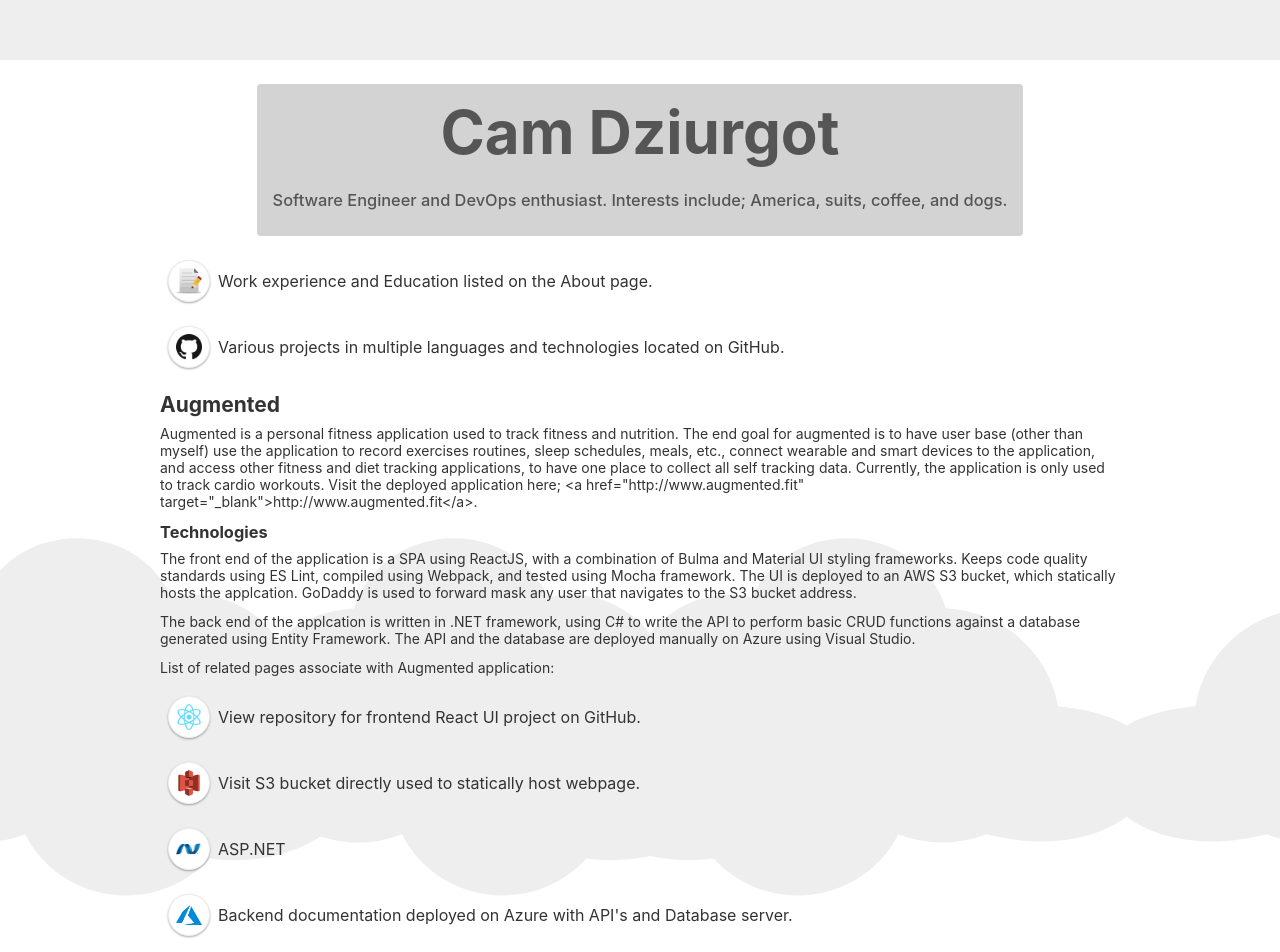
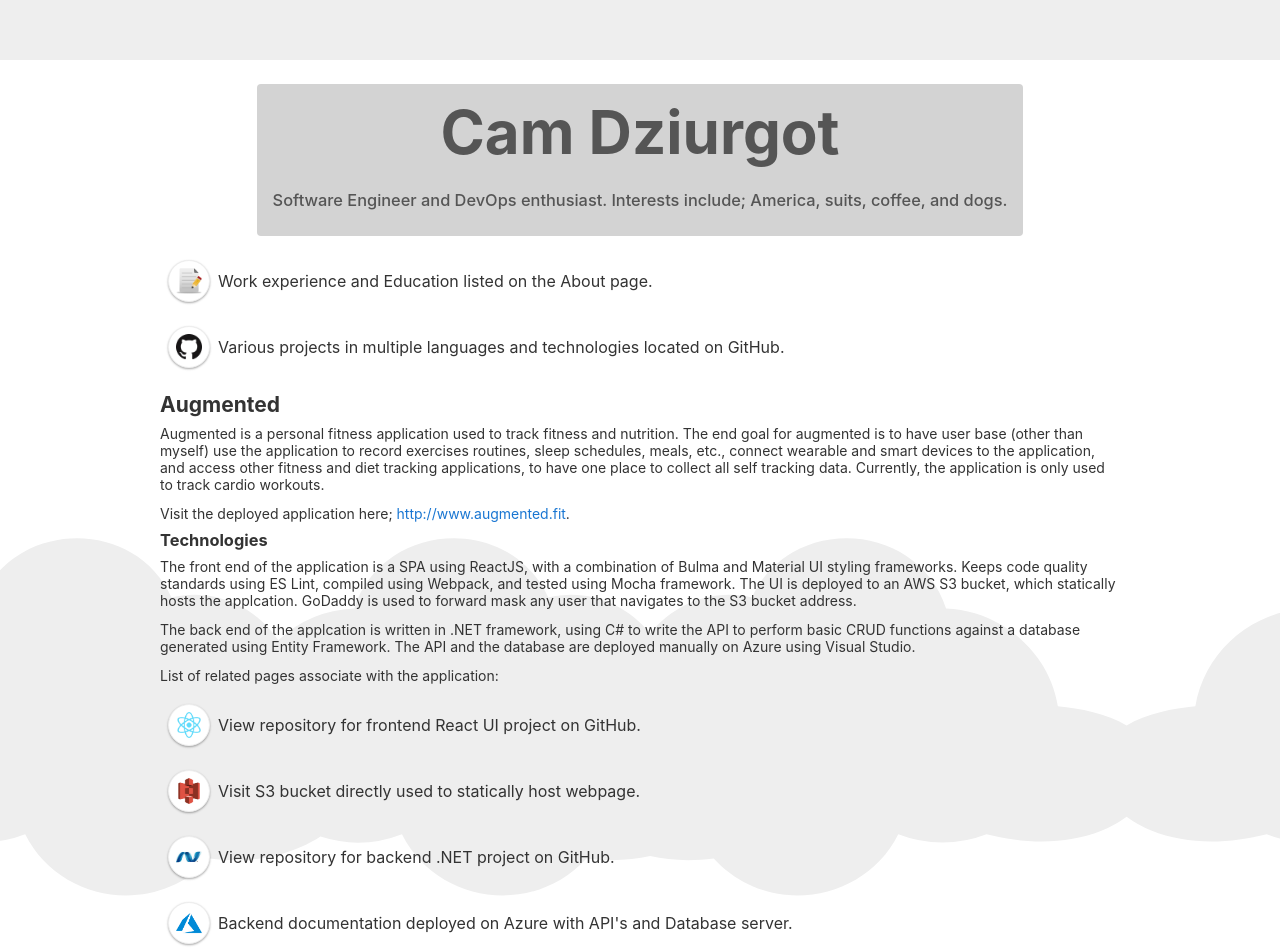
Before and after one commit to cameronDz/homepage-ui, an Angular app: page / in a window 1280 px wide. Shown: the top 952 px of the page. Built offline with nearby package versions, Linux system fonts and the light colour scheme.

Commit message:
update app overview to include default deploy and tech list lines

```diff
--- a/src/app/components/application-overview-container/application-overview-container.component.html
+++ b/src/app/components/application-overview-container/application-overview-container.component.html
@@ -1,4 +1,5 @@
 <md-application-overview *ngIf="overviewModel"
+    [deployedUrl]="overviewModel.deployedUrl"
     [overviewParagraphs]="overviewModel.overviewParagraphs"
     [technologyParagraphs]="overviewModel.technologyParagraphs"
     [title]="overviewModel.title"
--- a/src/app/components/application-overview/application-overview.component.html
+++ b/src/app/components/application-overview/application-overview.component.html
@@ -7,6 +7,10 @@
                 {{paragraph}}
             </p>
         </ng-container>
+        <p *ngIf="deployedUrl">
+            {{VISIT_DEPLOYED_APPLICATION_TEXT + " "}}
+            <a href="{{deployedUrl}}" target="_blank">{{deployedUrl}}</a>.
+        </p>
     </div>
 
     <div *ngIf="technologyParagraphs && !!technologyParagraphs.length" class="technology-section-container">
@@ -19,6 +23,9 @@
         </ng-container>
 
         <div *ngIf="technologyBullets && !!technologyBullets.length" class="technology-bullets-container">
+            <p class="paragraph-container">
+                {{TECHNOLOGY_LIST_TEXT}}
+            </p>
             <ng-container *ngFor="let bullet of technologyBullets">
                 <div *ngIf="bullet" class="bullet-point-container">
                     <md-bullet-point
--- a/src/app/components/application-overview/application-overview.component.ts
+++ b/src/app/components/application-overview/application-overview.component.ts
@@ -8,8 +8,11 @@ import { BulletPointModel } from '../bullets-container/bullet-point.model';
 })
 export class ApplicationOverviewComponent implements OnInit {
 
+  public readonly TECHNOLOGY_LIST_TEXT: string = 'List of related pages associate with the application:';
   public readonly TECHNOLOGY_TITLE: string = 'Technologies';
+  public readonly VISIT_DEPLOYED_APPLICATION_TEXT: string = 'Visit the deployed application here;';
 
+  @Input() deployedUrl: string = '';
   @Input() overviewParagraphs: Array<string> = [];
   @Input() technologyBullets: Array<BulletPointModel> = [];
   @Input() technologyParagraphs: Array<string> = [];
--- a/src/app/components/application-overview/application-overview.model.ts
+++ b/src/app/components/application-overview/application-overview.model.ts
@@ -1,9 +1,14 @@
 export class ApplicationOverviewModel {
+  public deployedUrl: string;
   public overviewParagraphs: Array<string>;
   public technologyParagraphs: Array<string>;
   public title: string;
 
-  constructor(title: string = '', overviewParagraphs: Array<string> = [], technologyParagraphs: Array<string> = []) {
+  constructor(title: string = '',
+              overviewParagraphs: Array<string> = [],
+              technologyParagraphs: Array<string> = [],
+              deployedUrl: string = '') {
+    this.deployedUrl = deployedUrl;
     this.overviewParagraphs = overviewParagraphs;
     this.technologyParagraphs = technologyParagraphs;
     this.title = title;
--- a/src/assets/data/applicationOverviews.json
+++ b/src/assets/data/applicationOverviews.json
@@ -1,25 +1,25 @@
 {
   "payload": {
     "augmented": {
+      "deployedUrl": "http://www.augmented.fit",
       "overviewParagraphs": [
-        "Augmented is a personal fitness application used to track fitness and nutrition. The end goal for augmented is to have user base (other than myself) use the application to record exercises routines, sleep schedules, meals, etc., connect wearable and smart devices to the application, and access other fitness and diet tracking applications, to have one place to collect all self tracking data. Currently, the application is only used to track cardio workouts. Visit the deployed application here; <a href=\"http://www.augmented.fit\" target=\"_blank\">http://www.augmented.fit</a>."
+        "Augmented is a personal fitness application used to track fitness and nutrition. The end goal for augmented is to have user base (other than myself) use the application to record exercises routines, sleep schedules, meals, etc., connect wearable and smart devices to the application, and access other fitness and diet tracking applications, to have one place to collect all self tracking data. Currently, the application is only used to track cardio workouts."
       ],
       "technologyParagraphs": [
         "The front end of the application is a SPA using ReactJS, with a combination of Bulma and Material UI styling frameworks. Keeps code quality standards using ES Lint, compiled using Webpack, and tested using Mocha framework. The UI is deployed to an AWS S3 bucket, which statically hosts the applcation. GoDaddy is used to forward mask any user that navigates to the S3 bucket address.",
-        "The back end of the applcation is written in .NET framework, using C# to write the API to perform basic CRUD functions against a database generated using Entity Framework. The API and the database are deployed manually on Azure using Visual Studio.",
-        "List of related pages associate with Augmented application:"
+        "The back end of the applcation is written in .NET framework, using C# to write the API to perform basic CRUD functions against a database generated using Entity Framework. The API and the database are deployed manually on Azure using Visual Studio."
       ],
       "title": "Augmented"
     },
     "logNotes": {
+      "deployedUrl": "http://log-notes-app.s3-website-us-east-1.amazonaws.com/",
       "overviewParagraphs": [
-        "The Log Notes application is an application meant for creating, accessing, and organizing various logs and notes of a user. The primary purpose of the deployed application now is to create notes from Medium.com articles to use for references in future articles and white papers on technology. Eventually, the application will evolve to support multiple types of notes by using multiple types of forms. Visit the deployed application, <a href=\"http://log-notes-app.s3-website-us-east-1.amazonaws.com/\" target=\"_blank\">here</a>."
+        "The Log Notes application is an application meant for creating, accessing, and organizing various logs and notes of a user. The primary purpose of the deployed application now is to create notes from Medium.com articles to use for references in future articles and white papers on technology. Eventually, the application will evolve to support multiple types of notes by using multiple types of forms."
       ],
       "technologyParagraphs": [
         "The frontend is a ReactJS SPA that uses Material UI for styling, ES Lint with Mocha for code quality and unit testing, and Webpack for bundling the application. It has a manual deploy to a statically hosted AWS S3 bucket using a combination of an NPM script in the project and AWS CLI.",
         "The backend of the application is made using a Java Spring Boot framework built with Apache Maven. The API is used to perform basic CRUD functionality with JSON objects in an S3 bucket (seperate from the statically hosted bucket), that requires authentication for any functionality besides retrieval.",
-        "The API is deployed to a Heroku cloud server in a fully automated pipeline that runs anytime the a commit is made to the master branch of the applications GitHub repository.",
-        "List of related pages associate with Log Notes application:"
+        "The API is deployed to a Heroku cloud server in a fully automated pipeline that runs anytime the a commit is made to the master branch of the applications GitHub repository."
       ],
       "title": "Log Notes"
     }
--- a/src/assets/data/augmentedApplicationBullets.json
+++ b/src/assets/data/augmentedApplicationBullets.json
@@ -19,8 +19,8 @@
         "iconHref": "https://github.com/cameronDz/augmented-aspnet-backend",
         "iconHrefTargetBlank": true,
         "iconSrc": "assets/images/dot-net.png",
-        "iconTitle": "View repository for backend .NET project on GitHub.",
-        "message": "ASP.NET"
+        "iconTitle": "ASP.NET",
+        "message": "View repository for backend .NET project on GitHub."
       },
       {
         "iconHref": "https://augmentedaspnetbackend.azurewebsites.net/",
```
